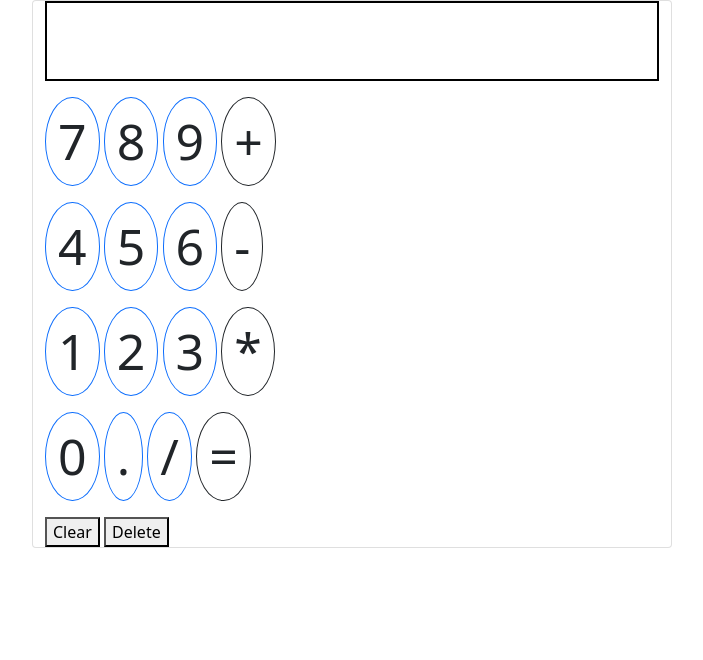
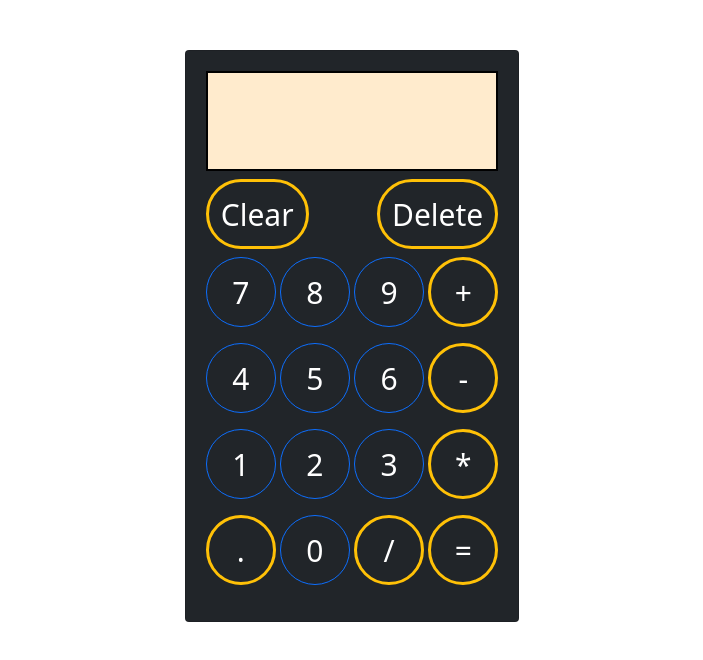
Before and after one commit to A-SCharles/JS_Calc, a plain HTML site: page index.html in a window 1280 px wide. Shown: the whole page, without its empty margins (288-991 px from the left). Drawn offline with nearby package versions, Linux system fonts and the light colour scheme.

Commit message:
changed styling

```diff
--- a/index.html
+++ b/index.html
@@ -14,38 +14,43 @@
 
 <body>
 
-    <div class="card mx-auto w-50">
-        <div class="container">
-                    <div id="output" class="fs-1 h-25 p-2"></div>
+    <div class="container">
+            <div class="card mx-auto bg-dark">
+                    <div id="output" class="h-25 p-2"></div>
                     <div class="row">
                         <div class="calc my-2">
+                            <div class="col d-flex justify-content-between align-content-between">
+                                <button class="btn rounded-pill border-3 border-warning bg-dark " onclick="clearSum()">Clear</button>
+                                <button class="btn rounded-pill border-3 border-warning bg-dark" onclick="deleteChar()">Delete</button>
+                            </div>
+
                             <div class="col">
                                 <button class="btn rounded-circle border-1 border-primary my-2" onclick="addToSum('7')">7</button>
                                 <button class="btn rounded-circle border-1 border-primary my-2" onclick="addToSum('8')">8</button>
                                 <button class="btn rounded-circle border-1 border-primary my-2" onclick="addToSum('9')">9</button>
-                                <button class="btn rounded-circle border-1 border-dark my-2" onclick="addToSum('+')">+</button>
+                                <button class="btn rounded-circle border-3 border-warning my-2" onclick="addToSum('+')">+</button>
                             </div>
 
                             <button class="btn rounded-circle border-1 border-primary my-2" onclick="addToSum('4')">4</button>
                             <button class="btn rounded-circle border-1 border-primary my-2" onclick="addToSum('5')">5</button>
                             <button class="btn rounded-circle border-1 border-primary my-2" onclick="addToSum('6')">6</button>
-                            <button class="btn rounded-circle border-1 border-dark my-2" onclick="addToSum('-')">-</button>
+                            <button class="btn rounded-circle border-3 border-warning my-2" onclick="addToSum('-')">-</button>
 
                             <div class="col">
                                 <button class="btn rounded-circle border-1 border-primary my-2" onclick="addToSum('1')">1</button>
                                 <button class="btn rounded-circle border-1 border-primary my-2" onclick="addToSum('2')">2</button>
                                 <button class="btn rounded-circle border-1 border-primary my-2" onclick="addToSum('3')">3</button>
-                                <button class="btn rounded-circle border-1 border-dark my-2" onclick="addToSum('*')">*</button>
+                                <button class="btn rounded-circle border-3 border-warning my-2" onclick="addToSum('*')">*</button>
                             </div>
 
+                            <button class="btn rounded-circle border-3 border-warning my-2" onclick="addToSum('.')">.</button>
                             <button class="btn rounded-circle border-1 border-primary my-2" onclick="addToSum('0')">0</button>
-                            <button class="btn rounded-circle border-1 border-primary my-2" onclick="addToSum('.')">.</button>
-                            <button class="btn rounded-circle border-1 border-primary my-2" onclick="addToSum('/')">/</button>
-                            <button class="btn rounded-circle border-1 border-dark my-2" onclick="evaluateSum()">=</button>
+                            <button class="btn rounded-circle border-3 border-warning my-2" onclick="addToSum('/')">/</button>
+                            <button class="btn rounded-circle border-3 border-warning my-2" onclick="evaluateSum()">=</button>
                         </div>
+
+
                     </div>
-                    <button class="btn-clear" onclick="clearSum()">Clear</button>
-                    <button class="btn-clear" onclick="deleteChar()">Delete</button>
                 </div>
             </div>
 
--- a/style/style.css
+++ b/style/style.css
@@ -1,5 +1,18 @@
+.card{
+width: fit-content;
+padding: 20px;
+margin-top: 50px;
+}
+
 .btn {
-    font-size: 50px;
+    font-size: 30px;
+    min-height: 70px;
+    min-width: 70px;
+    color: white;
+}
+
+.btn:hover{
+    color: #e9b20a;
 }
 
 .calc {
@@ -7,7 +20,10 @@
 }
 
 #output {
+    font-size: 50px;
+    background-color: blanchedalmond;
+    color: black;
     border: 2px solid black;
-    min-height: 80px;
+    min-height: 100px;
     min-width: fit-content;
 }
```
